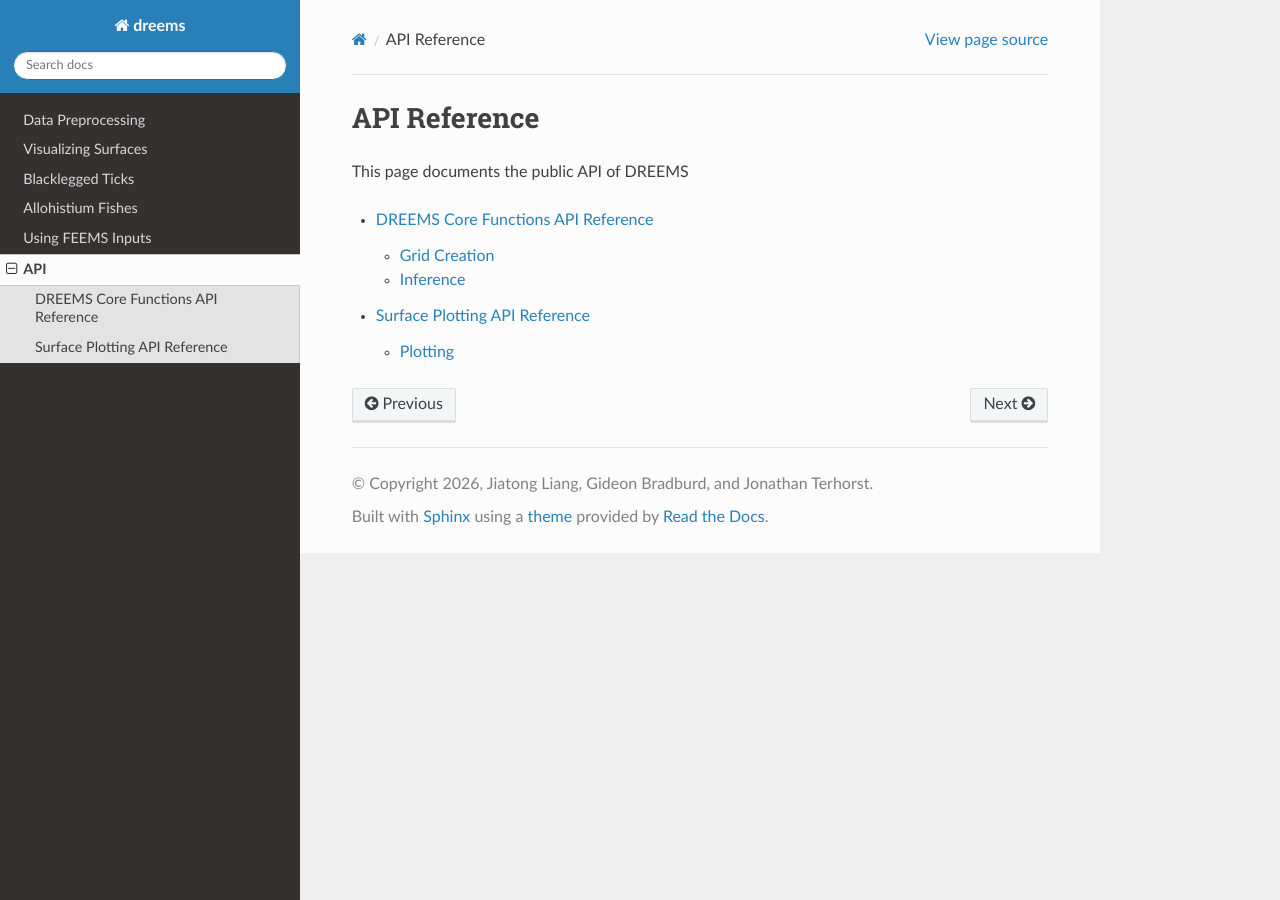
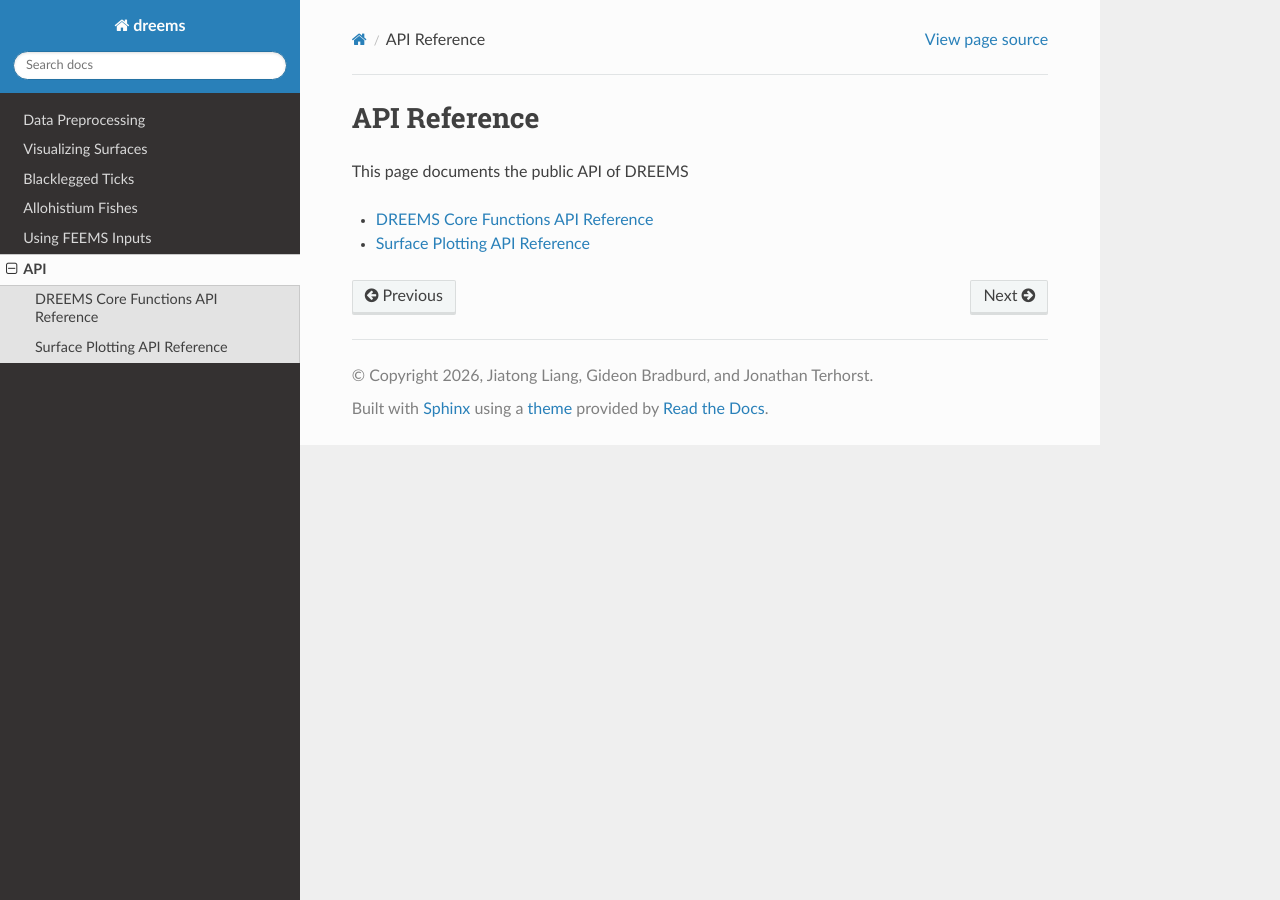
Before and after one commit to jthlab/dreems, a Sphinx documentation site: the page built from docs/api/index.rst, in a window 1280 px wide. Built offline with Sphinx 7.4.7 and the Read the Docs theme 3.1.0, drawn with Linux system fonts in a browser that asks for light colours; the version number is read from the project's files by our own code.

Commit message:
fixing the api

```diff
--- a/docs/api/inference.rst
+++ b/docs/api/inference.rst
@@ -5,13 +5,7 @@ DREEMS Core Functions API Reference
    :no-members:
    :no-special-members:
 
-Grid Creation
--------------
-
 .. autofunction:: dreems.utils.utility.create_grid
-
-Inference
----------
 
 .. autofunction:: dreems.utils.utility.dreems_infer
 
--- a/docs/api/plotting.rst
+++ b/docs/api/plotting.rst
@@ -5,8 +5,6 @@ Surface Plotting API Reference
    :no-members:
    :no-special-members:
 
-Plotting
-----------
 .. autofunction:: dreems.utils.plotting.draw_interactive_map
 .. autofunction:: dreems.utils.plotting.draw_projected_grid_map
 .. autofunction:: dreems.utils.plotting.draw_projected_contour_map
```
